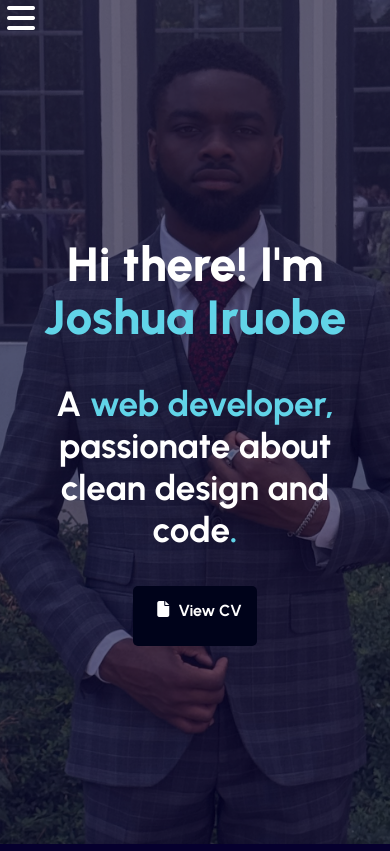
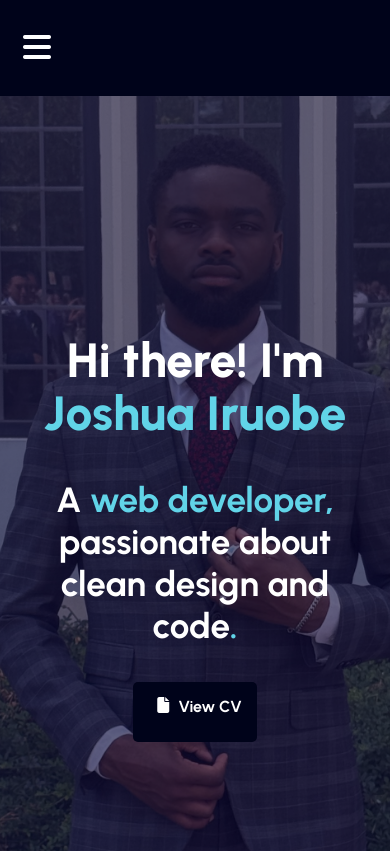
Before and after one commit to iruobej/portfolio, a React (Vite) app: page / in a window 390 px wide. Shown: the top 851 px of the page. Built offline with nearby package versions, Linux system fonts and the light colour scheme.

Commit message:
fixing sidebar

```diff
--- a/src/App.css
+++ b/src/App.css
@@ -337,31 +337,44 @@ form button {
 }
 
 @media (max-width: 1200px) {
+  /* 1) Purple strip that stays on screen */
   nav {
-    background: transparent;
     position: fixed;
+    top: 0;
+    left: 0;
     width: 100%;
+    height: var(--nav-height);
+    background-color: var(--darker-purple);
+    z-index: 2000;
+
+    display: flex;
+    align-items: center;
   }
 
-  /* show hamburger */
+  /* 2) Hamburger sits inside the strip */
   .hamburger {
-    position: absolute;
-    z-index: 1001;
     display: block;
+    margin-left: 16px;
     background: none;
     border: none;
     color: white;
     font-size: 32px;
     cursor: pointer;
+    z-index: 2001;
   }
 
-  /* sidebar menu (hidden off-screen by default) */
+  /* 3) IMPORTANT: push page down so nav doesn't cover your content */
+  body {
+    padding-top: var(--nav-height);
+  }
+
+  /* 4) Sidebar slides from the left, BELOW the purple strip */
   .nav-links {
     position: fixed;
-    top: 0;
-    left: -280px;   /* hidden */
+    top: var(--nav-height);
+    left: -280px;
     width: 260px;
-    height: 100vh;
+    height: calc(100vh - var(--nav-height));
     background-color: var(--darker-purple);
 
     display: flex;
@@ -370,13 +383,12 @@ form button {
     align-items: center;
     gap: 30px;
 
-    transition: right 0.3s ease;
+    transition: left 0.3s ease; /* FIX: was right */
     padding: 0;
     margin: 0;
-    z-index: 999;
+    z-index: 1999;
   }
 
-  /* when open, slide in */
   .nav-links.open {
     left: 0;
   }
--- a/src/components/Navbar.jsx
+++ b/src/components/Navbar.jsx
@@ -1,4 +1,4 @@
-import { inherits } from "node:util";
+
 import { useState } from "react";
 
 function Navbar () {
@@ -11,7 +11,7 @@ function Navbar () {
                 className="hamburger"
                 onClick={() => setOpen(!open)}
             >
-                <i class="fa-solid fa-bars" style={{color: "inherit"}}></i>
+                <i class="fa-solid fa-bars"></i>
             </button>
             <ul className={open ? "nav-links open" : "nav-links"}>
                 {/* clicking on any link will close the sidebar */}
```
